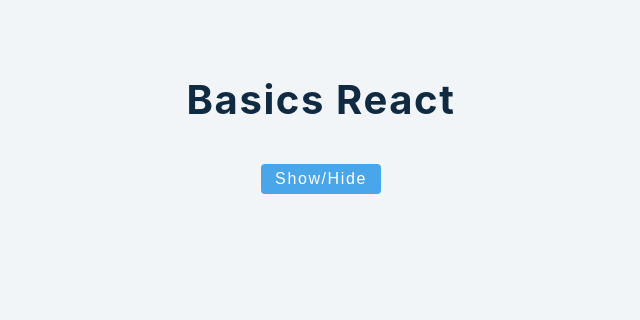
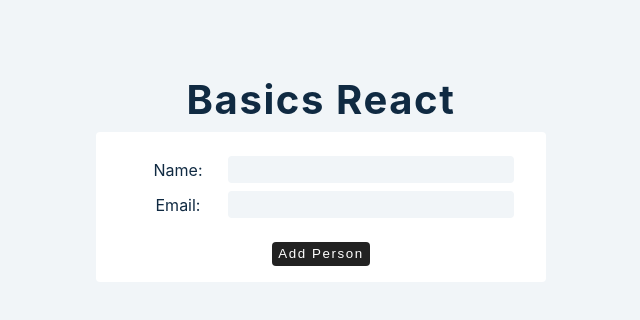
Before and after one commit to viktishchenko/rehearsal, a React (Create React App) app in the folder basics/: page / in a window 1280 px wide. Shown: the top 320 px of the page, without its empty margins (319-959 px from the left). Built offline with nearby package versions, Linux system fonts and the light colour scheme.

Commit message:
feat: react form basics

```diff
--- a/basics/src/App.js
+++ b/basics/src/App.js
@@ -1,4 +1,4 @@
-import Second from "./tutorial/3-conditional-rendering/3-show-hide";
+import Second from "./tutorial/4-forms/1-controlled-inputs";
 
 function App() {
   return (
--- /dev/null
+++ b/basics/src/tutorial/4-forms/1-controlled-inputs.js
@@ -0,0 +1,35 @@
+import React from "react";
+
+/*
+    JS
+const input = document.getElementById("myInput")
+const inputValue = input.value
+    React
+value, onChange
+*/
+
+const ControlledInputs = () => {
+  const handleSubmit = (e) => {
+    e.preventDefault();
+    console.log("hello world");
+  };
+  return (
+    <>
+      <article>
+        <form action="" className="form" onSubmit={handleSubmit}>
+          <div className="form-control">
+            <label htmlFor="firstName">Name: </label>
+            <input type="text" name="firstName" id="firstName" />
+          </div>
+          <div className="form-control">
+            <label htmlFor="email">Email: </label>
+            <input type="email" name="email" id="email" />
+          </div>
+          <button type="submit">add person</button>
+        </form>
+      </article>
+    </>
+  );
+};
+
+export default ControlledInputs;
```
Also changed, not shown: basics/src/tutorial/4-forms/2-multiple-inputs.js (added, +7 -0 lines), basics/src/assets/4/1-react-form-basics.png (added).
